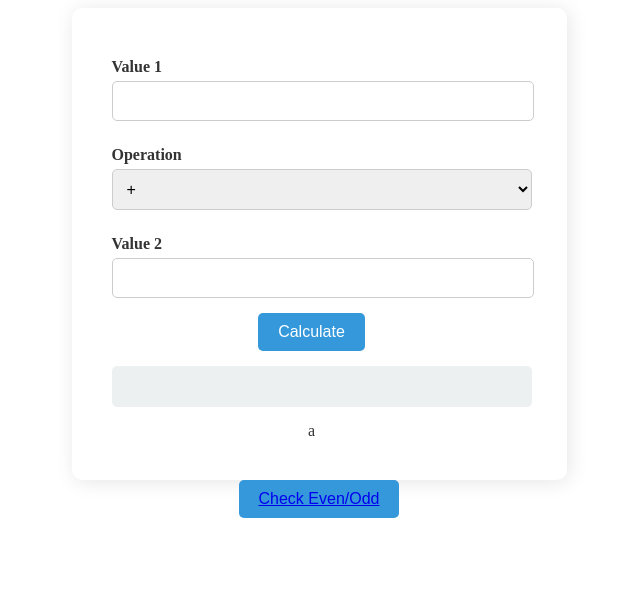
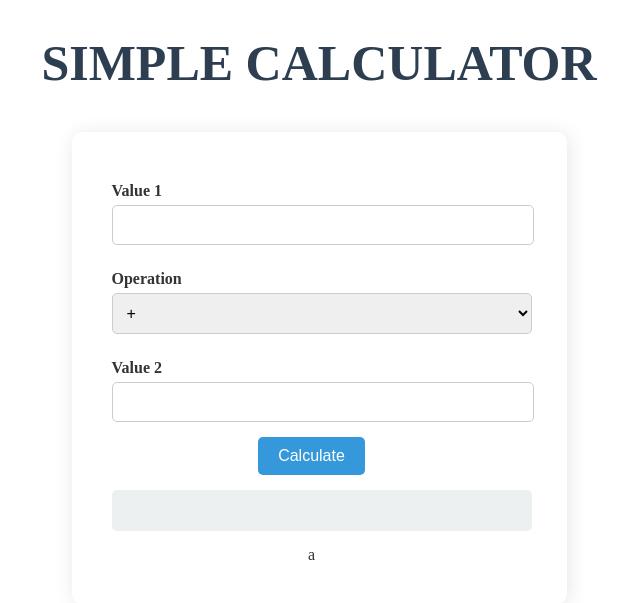
Before and after one commit to RahulMirji/Simple_Calculator, a Django app: page / in a window 1280 px wide. Shown: the top 603 px of the page, without its empty margins (321-961 px from the left). Run offline with Django 5.2, Linux system fonts and the light colour scheme.

Commit message:
heading changed

```diff
--- a/calc/templates/calculator.html
+++ b/calc/templates/calculator.html
@@ -8,7 +8,7 @@
         <title>Simple Calculator</title>
     </head>
     <body>
-
+        <h1>SIMPLE CALCULATOR</h1>
         <div class="row">
             <div class="col-12">
                 <form method="POST">
```
